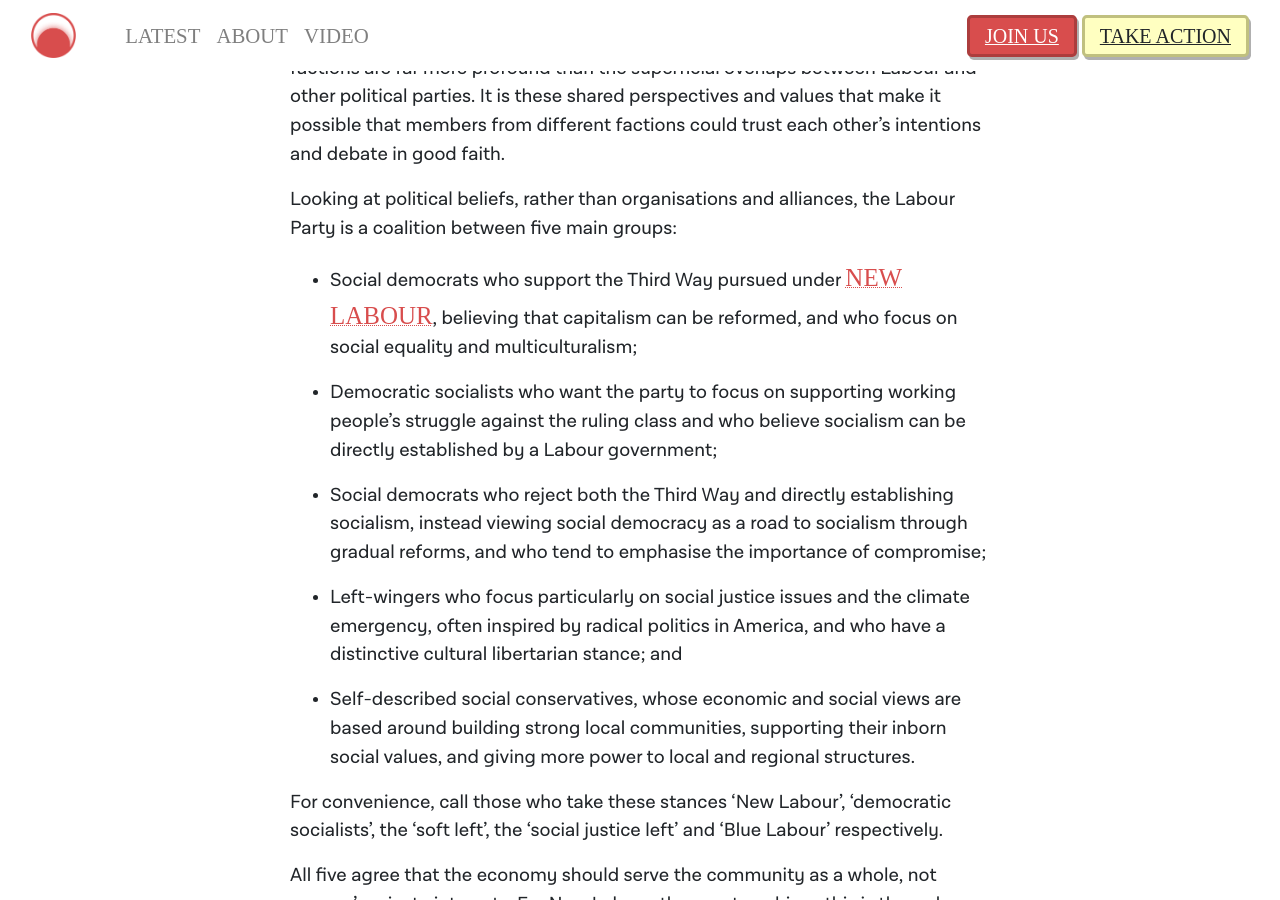
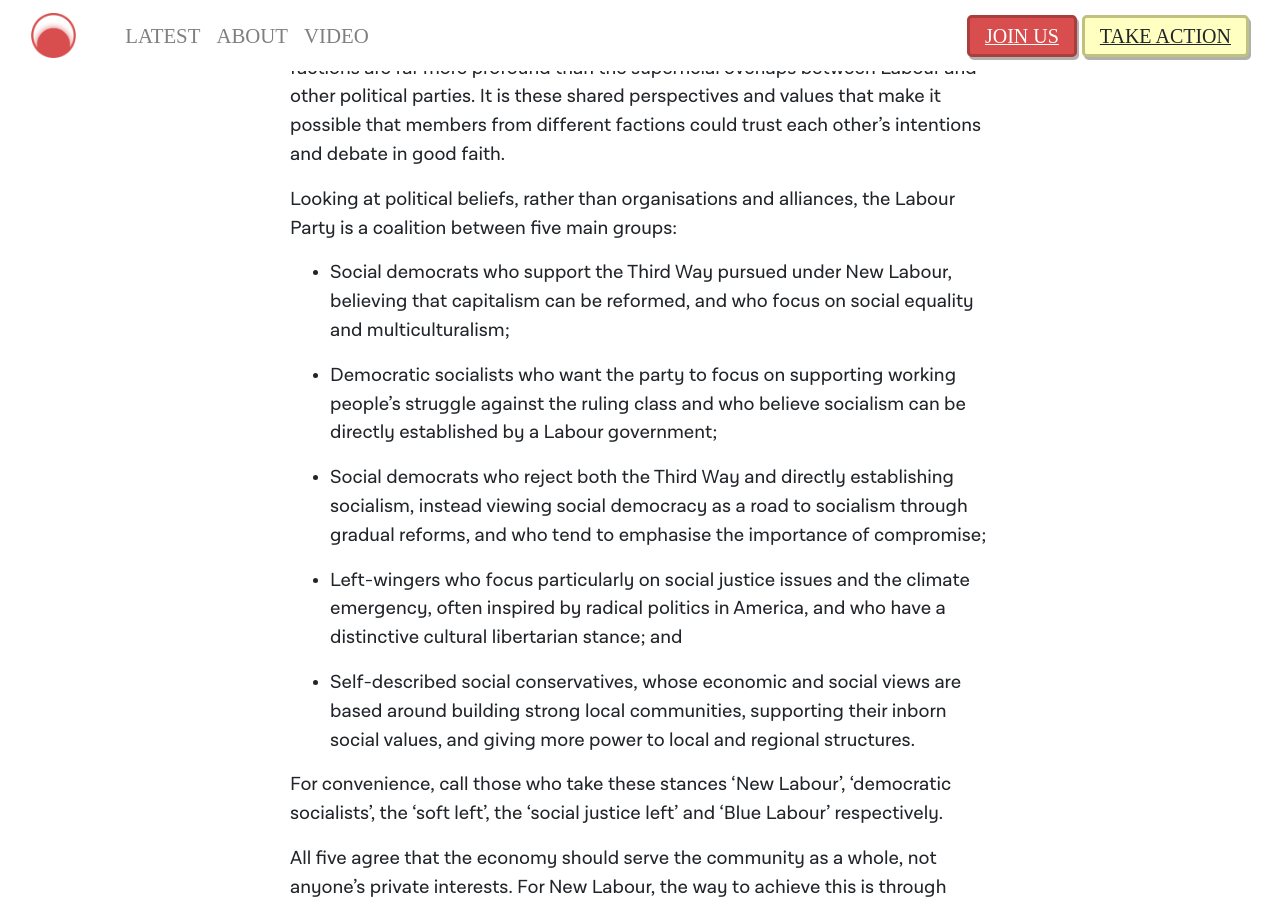
Before and after one commit to ClarkNarvas/Labour-Nexus, a Jekyll site: the page built from _posts/blogs/2021-04-01-labour-what-do-we-all-have-in-common.markdown, in a window 1280 px wide and 900 px high, scrolled down 1970 px. Built offline with Jekyll 4.4.1, drawn with Linux system fonts in a browser that asks for light colours; some web fonts are replaced; comment, search, counter and statistics services are not loaded; some of the changed lines change nothing that is shown.

Commit message:
format error 2

```diff
--- a/_posts/blogs/2021-04-01-labour-what-do-we-all-have-in-common.markdown
+++ b/_posts/blogs/2021-04-01-labour-what-do-we-all-have-in-common.markdown
@@ -25,7 +25,7 @@ It is sad that so many members believe that nothing unites the party’s traditi
 
 Looking at political beliefs, rather than organisations and alliances, the Labour Party is a coalition between five main groups:
 
-* Social democrats who support the Third Way pursued under [New Labour](https://en.wikipedia.org/wiki/New_Labour), believing that capitalism can be reformed, and who focus on social equality and multiculturalism;
+* Social democrats who support the Third Way pursued under New Labour, believing that capitalism can be reformed, and who focus on social equality and multiculturalism;
 
 * Democratic socialists who want the party to focus on supporting working people’s struggle against the ruling class and who believe socialism can be directly established by a Labour government;
 
```
Also changed, not shown: 2 other files.
